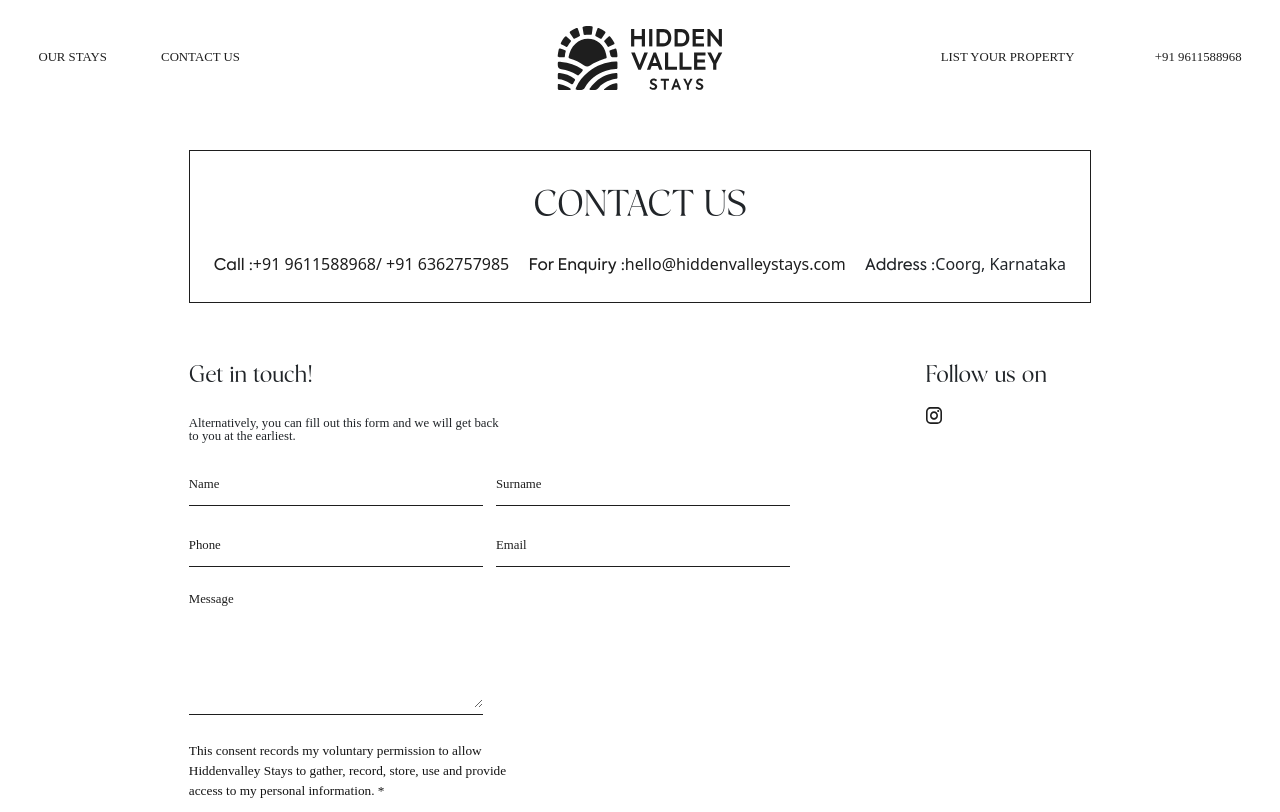
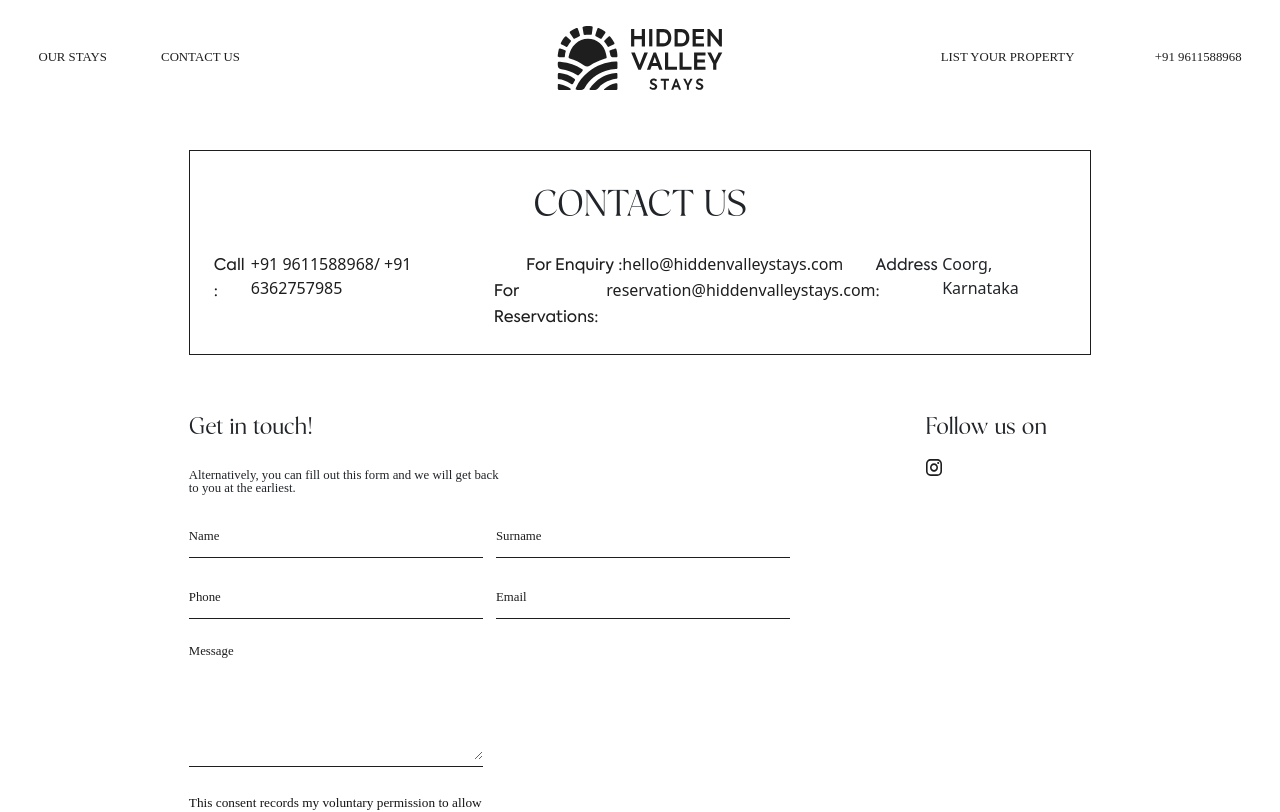
Before and after one commit to Nagaraj02451/HiddenValleyOotyStay, a React (Create React App) app in the folder frontend/: page /contact in a window 1280 px wide. Shown: the top 812 px of the page. Built offline with nearby package versions, Linux system fonts and the light colour scheme; a web font is replaced by a local one.

Commit message:
Update Contact.jsx

```diff
--- a/frontend/src/Components/Contact.jsx
+++ b/frontend/src/Components/Contact.jsx
@@ -54,8 +54,12 @@ const Contact = () => {
 
                         <div className='jyfu6ty'>
                            <a href="tel:+9611588968" > <div className='jhcgvkuy'><div > <span className='hjcgg'>Call :</span> </div> +91 9611588968/ +91 6362757985</div></a>
-                            <a href="mailto:hello@hiddenvalleystays.com" ><div className='jhcgvkuy'>
-                                <div><span className='hjcgg'>For Enquiry :</span>  </div> hello@hiddenvalleystays.com</div></a>
+                           <div>
+                           <a href="mailto:hello@hiddenvalleystays.com" ><div className='jhcgvkuy'>
+                           <div><span className='hjcgg'>For Enquiry :</span>  </div> hello@hiddenvalleystays.com</div></a>
+                           <a href="mailto:reservation@hiddenvalleystays.com" ><div className='jhcgvkuy'>
+                           <div><span className='hjcgg'>For Reservations: </span>  </div>reservation@hiddenvalleystays.com</div></a>
+                           </div>
                             <a><div className='jhcgvkuy'><div><span className='hjcgg'>Address :</span> </div> Coorg, Karnataka</div></a>
                         </div>
                         </div>
```
